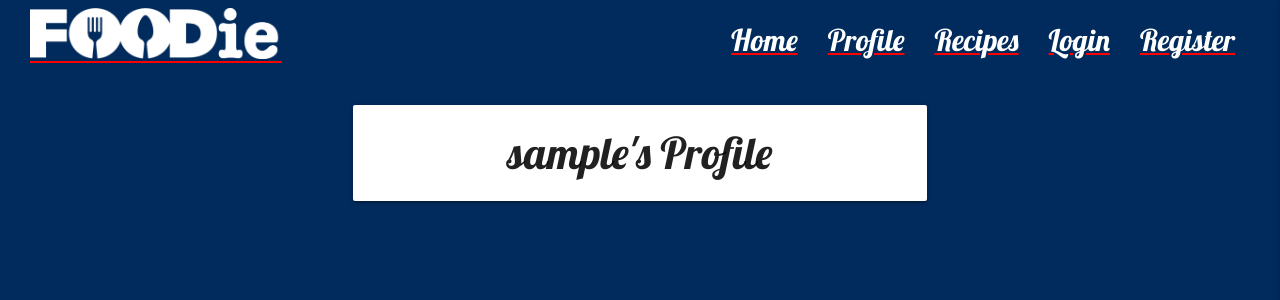
After one commit to tomossmith/MS3-Foodie, a Flask app: page /profile/1 in a window 1280 px wide. The commit adds this page. Shown: the top 300 px of the page. Run offline with Flask 2, Linux system fonts and the light colour scheme; the visitor is signed in with stand-in values (Sample User, id 1); a database or web service that is not in the repository returns one stand-in record (values such as "Sample title"); some libraries are stand-ins or nearby versions.

Commit message:
Added user profile page

```diff
--- a/app.py
+++ b/app.py
@@ -50,6 +50,7 @@ def register():
         # PLACE NEW USER INTO 'SESSION COOKIE'
         session["user"] = request.form.get("username").lower()
         flash("Registration Successful!")
+        return redirect(url_for("profile", username=session["user"]))
     return render_template("register.html")
 
 
@@ -65,7 +66,10 @@ def login():
             if check_password_hash(
                 existing_user["password"], request.form.get("password")):
                     session["user"] = request.form.get("username").lower()
-                    flash("Welcome, {}".format(request.form.get("username")))
+                    flash("Welcome, {}".format(
+                        request.form.get("username")))
+                    return redirect(url_for(
+                        "profile", username=session["user"]))
             else:
                 # INVALID PASSWORD
                 flash("Incorrect Username and/or Password, Please Try Again")
@@ -79,6 +83,13 @@ def login():
     return render_template("login.html")
 
 
+@app.route("/profile/<username>", methods=["GET", "POST"])
+def profile(username):
+    # GET THE USER'S USERNAME FROM THE DATABASE
+    username = mongo.db.users.find_one({
+        "username": session["user"]})["username"]
+    return render_template("profile.html", username=username)
+
 if __name__ == "__main__":
     app.run(host=os.environ.get("IP"),
             port=int(os.environ.get("PORT")),
--- a/templates/base.html
+++ b/templates/base.html
@@ -26,6 +26,7 @@
                 <a href="#" data-target="mobile-demo" class="sidenav-trigger right gradient-text"><i class="fas fa-bars"></i></a>
                 <ul class="right hide-on-med-and-down ">
                     <li><a href="{{ url_for('index') }}">Home</a></li>
+                    <li><a href="{{ url_for('profile', username=session['user']) }}">Profile</a></li>
                     <li><a href="{{ url_for('get_recipes') }}">Recipes</a></li>
                     <li><a href="{{ url_for('login') }}">Login</a></li>
                     <li><a href="{{ url_for('register') }}">Register</a></li>
@@ -35,6 +36,7 @@
         <!-- MOBILE NAVIGATION BAR -->
         <ul class="sidenav" id="mobile-demo">
             <li><a href="{{ url_for('index') }}">Home</a></li>
+            <li><a href="{{ url_for('profile', username=session['user']) }}">Profile</a></li>
             <li><a href="{{ url_for('get_recipes') }}">Recipes</a></li>
             <li><a href="{{ url_for('login') }}">Login</a></li>
             <li><a href="{{ url_for('register') }}">Register</a></li>
--- /dev/null
+++ b/templates/profile.html
@@ -0,0 +1,14 @@
+{% extends "base.html" %}
+{% block content %}
+
+    <div class="row">
+        <div class="col s12 m8 offset-m2" >
+            <div class="card-panel">
+                <h3 class="center-align text-darken-4">
+                    {{ username }}'s Profile
+                </h3>
+            </div>
+        </div>
+    </div>
+
+{% endblock %}
```
